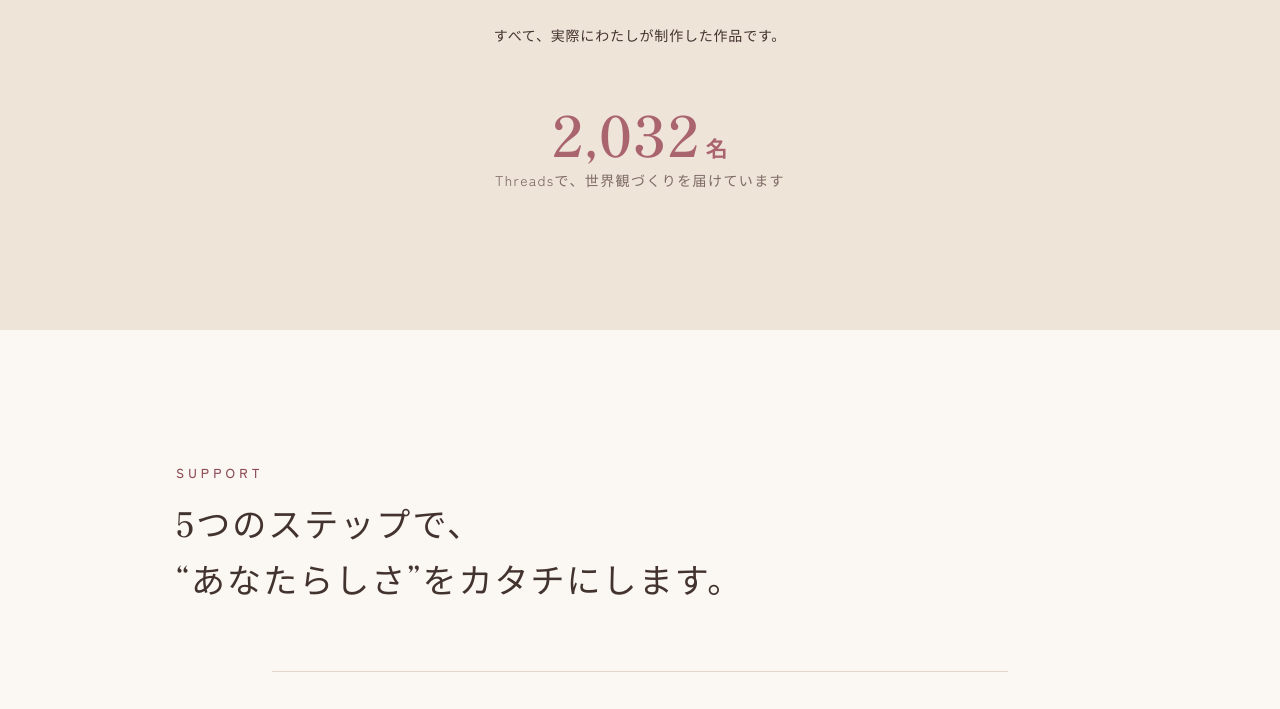
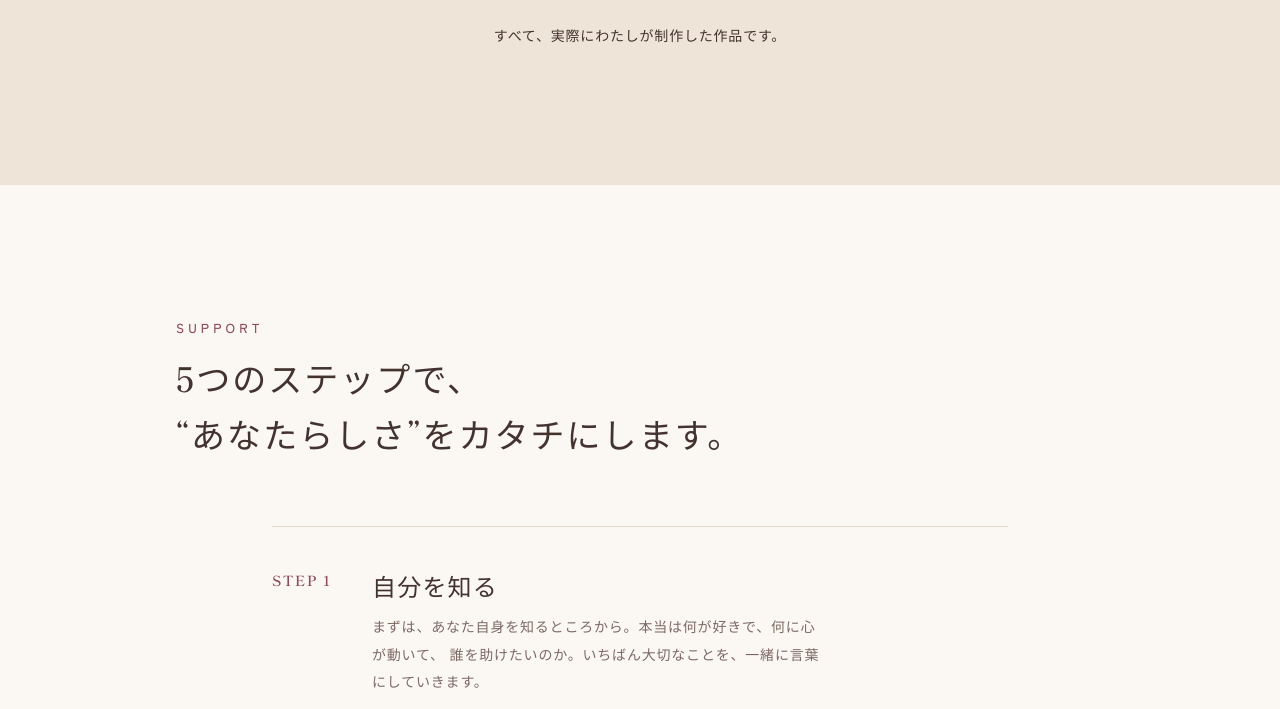
Before and after one commit to soiinstabiz-rgb/lp, a plain HTML site: page index.html in a window 1280 px wide. Shown: the part 2627-3336 px from the top of the page. Drawn offline with Linux system fonts and the light colour scheme.

Commit message:
Threadsフォロワー数の記載を削除、途中CTAのクラスを整理

```diff
--- a/index.html
+++ b/index.html
@@ -418,26 +418,14 @@ a { color: var(--rose-deep); }
   text-align: center;
 }
 
-/* 数字（実績） */
-.stat {
+/* セクション途中に置くCTA */
+.cta-block {
   display: flex;
   flex-direction: column;
   align-items: center;
-  gap: .3rem;
-  margin-top: clamp(2.5rem, 6vw, 3.5rem);
+  margin-top: clamp(3rem, 7vw, 4rem);
   text-align: center;
 }
-.stat__num {
-  font-family: var(--mincho);
-  font-size: clamp(2.25rem, 1.6rem + 3vw, 3.5rem);
-  font-weight: 600;
-  line-height: 1;
-  letter-spacing: .02em;
-  color: var(--rose-deep);
-  font-variant-numeric: tabular-nums;
-}
-.stat__num small { font-size: .38em; margin-left: .25em; letter-spacing: .1em; }
-.stat__label { font-size: var(--fs-sm); color: var(--ink-soft); letter-spacing: .1em; }
 
 /* =========================================================
    8. サポートの5ステップ
@@ -944,11 +932,6 @@ a { color: var(--rose-deep); }
       </div>
 
       <p class="works-note reveal">すべて、実際にわたしが制作した作品です。</p>
-
-      <div class="stat reveal">
-        <span class="stat__num">2,032<small>名</small></span>
-        <span class="stat__label">Threadsで、世界観づくりを届けています</span>
-      </div>
     </div>
   </section>
 
@@ -1090,7 +1073,7 @@ a { color: var(--rose-deep); }
         </div>
       </div>
 
-      <div class="stat reveal" style="margin-top: clamp(3rem, 7vw, 4rem);">
+      <div class="cta-block reveal">
         <a class="btn" href="https://note.com/soi_ai_studio/n/n50258840e07c" target="_blank" rel="noopener">
           サポートの全体像をnoteで読む <span class="btn__arrow" aria-hidden="true">→</span>
         </a>
```
